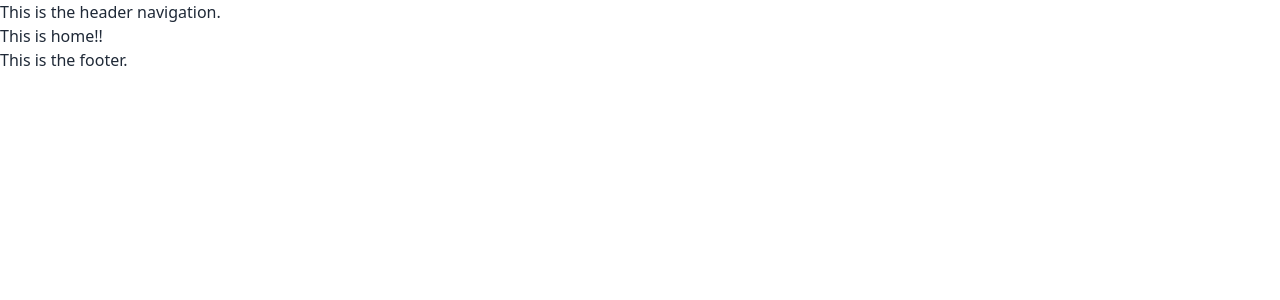
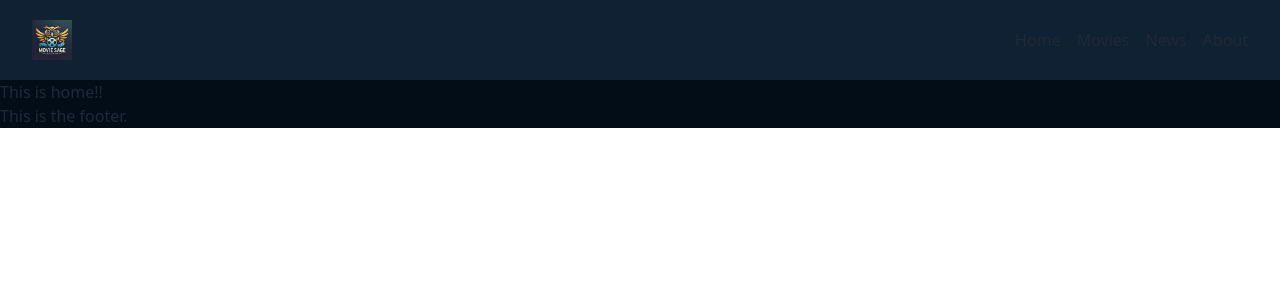
Before and after one commit to chinmoydastapu/movie-sage, a React (Vite) app: page / in a window 1280 px wide. Shown: the top 300 px of the page. Built offline with nearby package versions, Linux system fonts and the light colour scheme.

Commit message:
navbar is created and router integrated

```diff
--- a/package.json
+++ b/package.json
@@ -10,6 +10,7 @@
     "preview": "vite preview"
   },
   "dependencies": {
+    "@heroicons/react": "^2.2.0",
     "axios": "^1.7.9",
     "react": "^18.3.1",
     "react-dom": "^18.3.1",
--- a/src/components/Headers/HeaderNav.jsx
+++ b/src/components/Headers/HeaderNav.jsx
@@ -1,9 +1,41 @@
+import { useState } from "react";
+import { Bars3Icon, XMarkIcon } from '@heroicons/react/24/solid';
+import { Link } from 'react-router-dom';
+import logoImg from '../../assets/movie-sage-logo.png';
 
-function HeaderNav () {
+function HeaderNav() {
+    const [toggleMenu, setToggleMenu] = useState(false);
+
+    const navItems = [
+        { path: '/home', name: 'Home' },
+        { path: '/movies', name: 'Movies' },
+        { path: '/news', name: 'News' },
+        { path: '/about', name: 'About' }
+    ];
+
     return (
-        <div>
-            This is the header navigation.
-        </div>
+        <nav className="bg-[#0f2133] py-5 px-8 relative">
+            <div className="flex justify-between items-center relative z-20">
+                <div>
+                    <img src={logoImg} alt="MovieSage" className="w-10 h-10" />
+                </div>
+                <div onClick={() => setToggleMenu(!toggleMenu)} className="md:hidden">
+                    {
+                        toggleMenu ? <XMarkIcon className="h-6 w-6" /> : <Bars3Icon className="h-6 w-6" />
+                    }
+                </div>
+                <div className="hidden md:flex justify-end items-center gap-4 bg-transparent">
+                    {
+                        navItems.map((item, idx) => <Link key={idx} to={item.path}>{item.name}</Link>)
+                    }
+                </div>
+            </div>
+            <div className={`flex flex-col justify-center items-center gap-4 w-full bg-[#0f2133] absolute top-20 pb-5 ${toggleMenu ? 'left-0' : 'left-[-100%]'} transition-all duration-1000 ease-in-out md:hidden`} onClick={() => setToggleMenu(!toggleMenu)}>
+                {
+                    navItems.map((item, idx) => <Link key={idx} to={item.path}>{item.name}</Link>)
+                }
+            </div>
+        </nav>
     );
 }
 
--- a/src/layouts/MainLayout.jsx
+++ b/src/layouts/MainLayout.jsx
@@ -4,7 +4,7 @@ import Footer from "../components/Footer/Footer";
 
 function MainLayout () {
     return (
-        <div>
+        <div className="bg-[#020d18]">
             <HeaderNav />
             <Outlet />
             <Footer />
```
Also changed, not shown: src/assets/movie-sage-logo.png (added), 1 other file (tests, documents, lock files or other folders).
